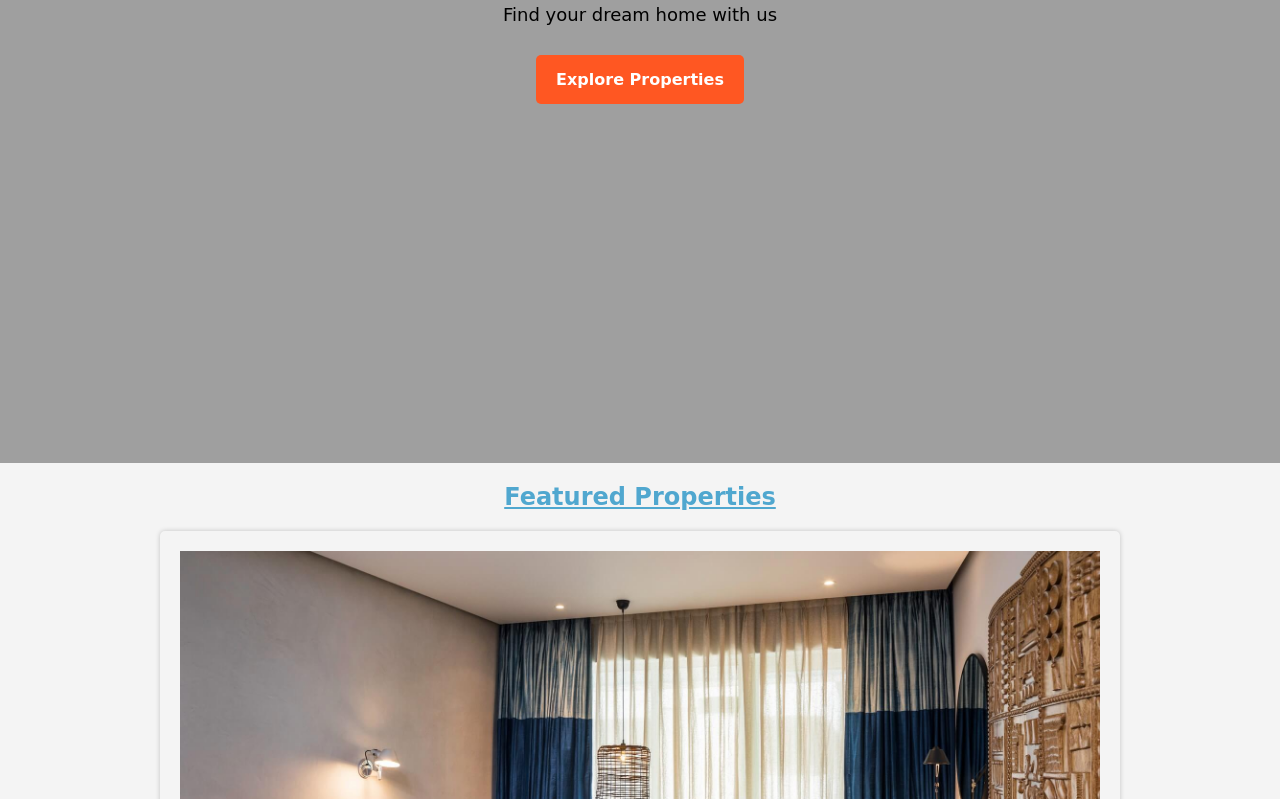
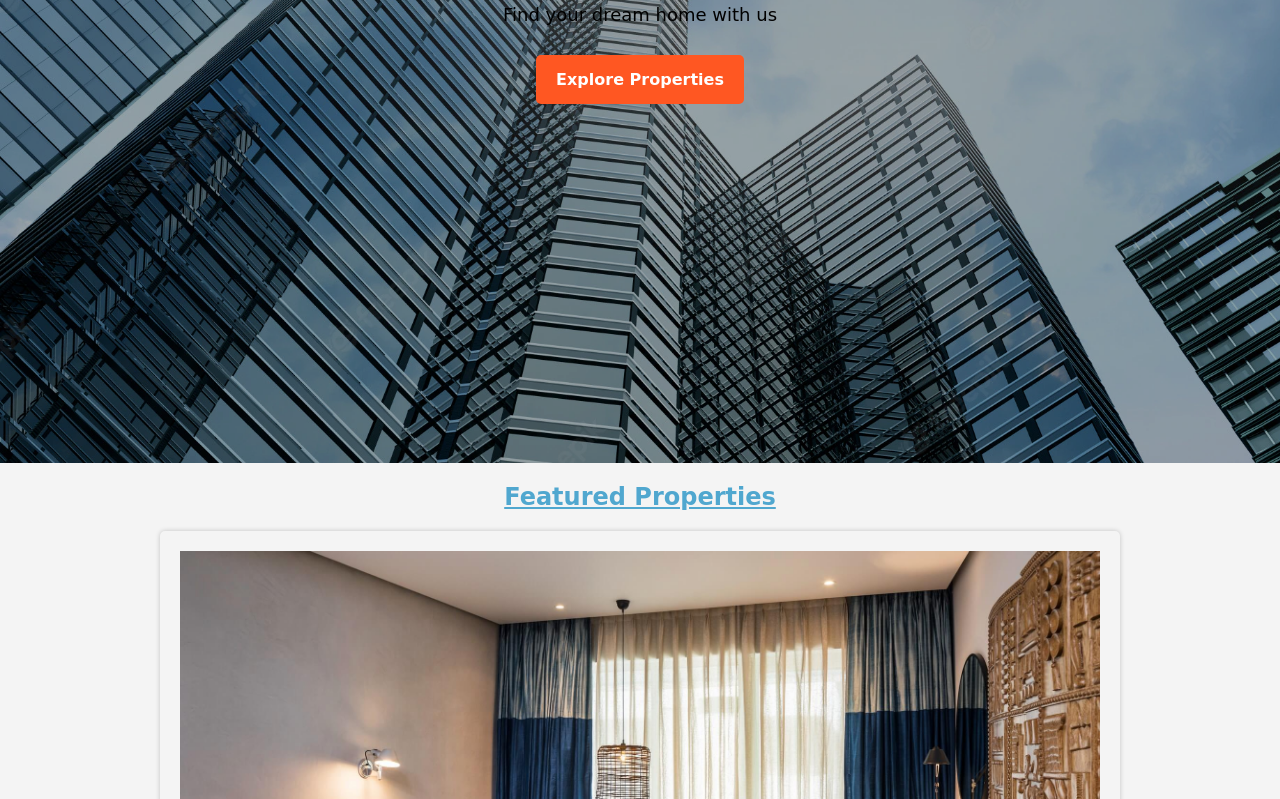
Before and after one commit to MrCR77/RealEstateLanding, a plain HTML site: page index.html in a window 1280 px wide. Shown: the part 297-1096 px from the top of the page. Drawn offline with Linux system fonts and the light colour scheme.

Commit message:
Update style.css

```diff
--- a/style.css
+++ b/style.css
@@ -67,7 +67,7 @@ nav ul li {
 }
 
 .main {
-    background-image: url('./images/building.webp');
+    background-image: url('./building.webp');
     background-size: cover;
     position: relative;
 
```
